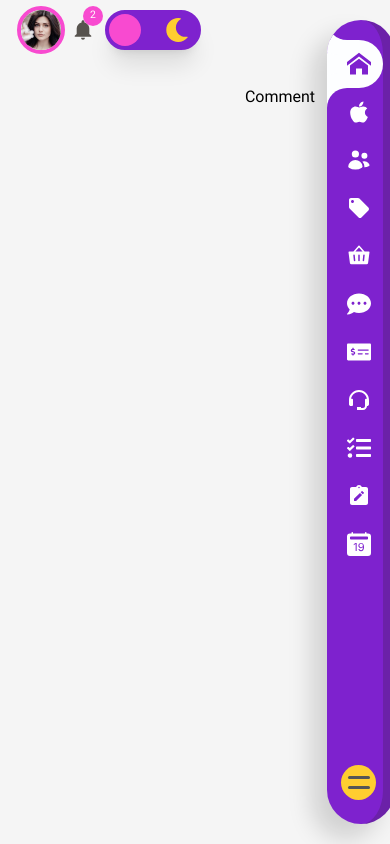
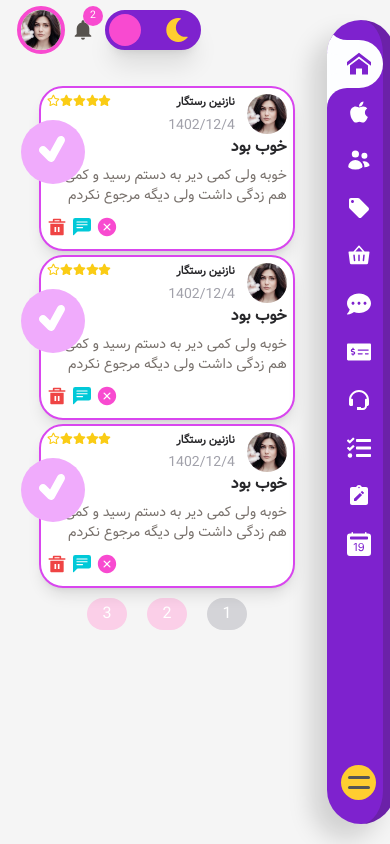
Before and after one commit to naziwebdev/cms-front, a React (Vite) app in the folder front/: page /comments in a window 390 px wide. Built offline with nearby package versions, Linux system fonts and the light colour scheme.

Commit message:
Create cm page & responsive

```diff
--- /dev/null
+++ b/front/src/components/CommentCard.tsx
@@ -0,0 +1,56 @@
+import { TiTick } from "react-icons/ti";
+import { FaStar } from "react-icons/fa";
+import { FaRegStar } from "react-icons/fa";
+import { BsChatLeftTextFill } from "react-icons/bs";
+import { RiDeleteBin5Fill } from "react-icons/ri";
+import { GoXCircleFill } from "react-icons/go";
+
+
+export default function CommentCard() {
+  return (
+    <div
+      className="relative h-auto w-[90%] md:w-[75%] rounded-3xl border-2 border-fuchsia-500 bg-white p-1.5 xs:p-2.5
+    shadow-lg"
+    >
+      <div className="absolute -left-5 top-8 sm:-left-12 sm:top-8 z-10 h-16 w-16 sm:h-24 sm:w-24 cursor-pointer rounded-full bg-fuchsia-300 text-white">
+        <TiTick className="absolute left-2 top-1  text-[3rem] sm:text-[5rem] text-white" />
+      </div>
+      <div className="flex items-center justify-between gap-y-2">
+        <div className="flex items-center gap-x-3">
+          <img
+            src="/images/user-04.jpg"
+            alt="avatar"
+            className="hidden 2xs:flex h-10 w-10 rounded-full object-cover md:h-14 md:w-14 lg:h-16 lg:w-16"
+          />
+          <div>
+            <p className="font-semibold text-zinc-800 text-[.7rem] xs:text-base">نازنین رستگار</p>
+            <p className="pt-1 text-sm text-zinc-400 text-[.7rem] xs:text-base">1402/12/4</p>
+          </div>
+        </div>
+        <h3 className="text-sm xs:text-lg font-semibold text-zinc-800 hidden sm:flex">خوب بود</h3>
+        <div className="self-start sm:self-center sm:me-12 flex text-[.8rem] xs:text-xl text-yellow-400">
+          <FaStar />
+          <FaStar />
+          <FaStar />
+          <FaStar />
+          <FaRegStar />
+        </div>
+      </div>
+      <h3 className="xs:text-lg font-semibold text-zinc-800 block sm:hidden">خوب بود</h3>
+      <p className="py-1.5  sm:pe-10 text-stone-500 text-sm xs:text-base">
+        خوبه ولی کمی دیر به دستم رسید و کمی هم زدگی داشت ولی دیگه مرجوع نکردم
+      </p>
+      <div className="flex  justify-end gap-1.5 xs:gap-2.5 sm:me-10">
+        <button className="rounded-full xs:bg-fuchsia-200 xs:px-2.5  md:px-6 py-1.5 text-xl font-semibold text-primary-pk">
+          <GoXCircleFill />
+        </button>
+        <button className="rounded-full xs:bg-sky-100 xs:px-2.5 md:px-6 py-1.5 text-lg font-semibold text-primary-b">
+         <BsChatLeftTextFill/>
+        </button>
+        <button className="rounded-full xs:bg-red-100 xs:px-2.5 md:px-6 py-1.5 text-xl font-semibold text-red-500">
+          <RiDeleteBin5Fill/>
+        </button>
+      </div>
+    </div>
+  );
+}
--- a/front/src/components/DetailsModal.tsx
+++ b/front/src/components/DetailsModal.tsx
@@ -1,4 +1,5 @@
 import React from "react"
+import { GoXCircleFill } from "react-icons/go";
 
 interface modalItems {
 
@@ -16,9 +17,8 @@ export default function DetailsModal({ children, onClose }: modalItems) {
     return (
         <div className="modal active-modal">
             <div className="relative w-11/12 md:w-3/4 lg:w-3/5 bg-white rounded-2xl p-2 xs:p-10">
-                <span className="absolute top-4 right-4 flex justify-center items-center text-xl font-bold
-            rounded-lg w-8 h-7 cursor-pointer bg-black text-white"
-                    onClick={closeModal}>&#9747;</span>
+                <span className="absolute top-4 right-4"
+                    onClick={closeModal}><GoXCircleFill className="cursor-pointer text-black text-3xl"/></span>
                 <div className="w-full flex flex-col justify-center items-center">
                     {children}
                 </div>
--- a/front/src/components/FormInput.tsx
+++ /dev/null
@@ -1,16 +0,0 @@
-
-interface inputTitles {
-    titleFa:string,
-    titleEn:string,
-    typeInput:string
-}
-
-export default function FormInput({titleFa , titleEn , typeInput}:inputTitles ) {
-  return (
-    <div className="flex flex-col gap-2">
-    <label htmlFor={titleEn} className="text-sm font-bold">{titleFa}</label>
-    <input id={titleEn} type={typeInput} placeholder={titleEn}
-      className="border-b-2 border-primary-pk p-1 px-4 rounded-lg outline-none" />
-  </div>
-  )
-}
--- a/front/src/pages/Comments.tsx
+++ b/front/src/pages/Comments.tsx
@@ -1,7 +1,45 @@
-import React from 'react'
+import React from "react";
+import CommentCard from "../components/CommentCard";
+import AddButton from "../components/AddButton";
+import { useState } from "react";
 
 export default function Comments() {
+  const [toggleAddModal, setToggleAddModal] = useState<boolean>(false);
+
+  const openModalHandler = () => {
+    setToggleAddModal(true);
+  };
+
+  const closeModalHandler = () => {
+    setToggleAddModal(false);
+  };
+
   return (
-    <div>Comment</div>
-  )
+    <div className="xl:h-[calc(100vh-160px)]">
+      <div
+        className="h-[70vh] w-[calc(100vw-90px)]
+    rounded-xl  px-2 xs:w-[calc(100vw-130px)] xs:p-4 xl:h-[64vh]"
+      >
+        {/* <h1 className="px-4">لیست کامنت ها</h1> */}
+        <div className="flex flex-col items-center gap-y-1 md:gap-y-6 2xl:gap-y-2 ">
+          <CommentCard />
+          <CommentCard />
+          <CommentCard />
+        </div>
+        <div className="flex justify-center pt-2.5 xs:pt-8  2xl:pt-8 ">
+          <ul className="flex justify-center gap-x-5 ">
+            <button className="flex w-10 items-center justify-center rounded-full bg-zinc-300 py-1 text-white hover:bg-black sm:w-16">
+             1
+            </button>
+            <button className="flex w-10 items-center justify-center rounded-full bg-pink-200 py-1 text-white hover:bg-black sm:w-16">
+             2
+            </button>
+            <button className="flex w-10 items-center justify-center rounded-full bg-pink-200 py-1 text-white hover:bg-black sm:w-16">
+             3
+            </button>
+          </ul>
+        </div>
+      </div>
+    </div>
+  );
 }
```
